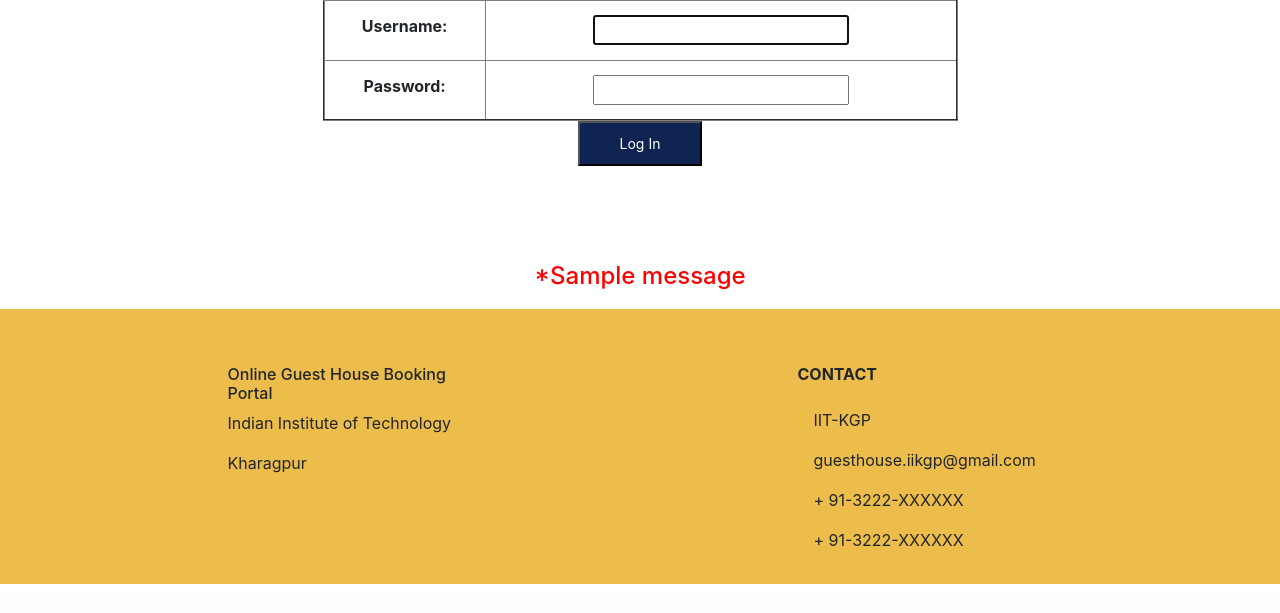
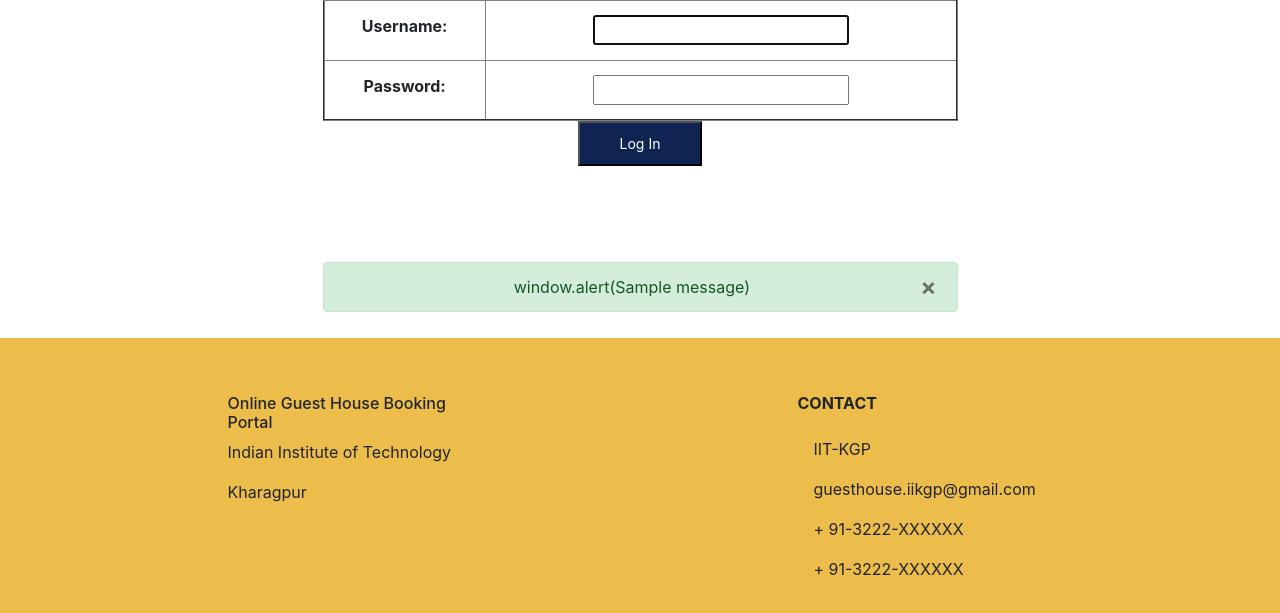
Before and after one commit to softprodev/nest4guest, a Django app: page /login/ in a window 1280 px wide. Shown: the part 207-820 px from the top of the page. Before the commit the page ends 791 px from the top, so only its background shows below. Run offline with Django 3.2, Linux system fonts and the light colour scheme; tables that the repository leaves empty hold one stand-in row (values such as "Sample post"); one stand-in notice (Sample message) is shown; some libraries are stand-ins or nearby versions.

Commit message:
updated database with staff user

```diff
--- a/main/templates/user/login.html
+++ b/main/templates/user/login.html
@@ -135,9 +135,15 @@ th {
         <button  class="button" type="submit"> Log In </button>
 	</form ><br><br><br><br>
 	  {% for message in messages %}
-    {% if message%}
-      <h4 align='center' style='color:red'>*{{message}}</h4>
+		{% if message%}
+
+                    <div class="alert alert-success">
+                        <a class="close" href="#" data-dismiss="alert">×</a>
+
+					window.alert({{message}})
 		{%endif%}
+
+                    </div>
             {% endfor %}
 
 
```
Also changed, not shown: db.sqlite3, 1 other file.
